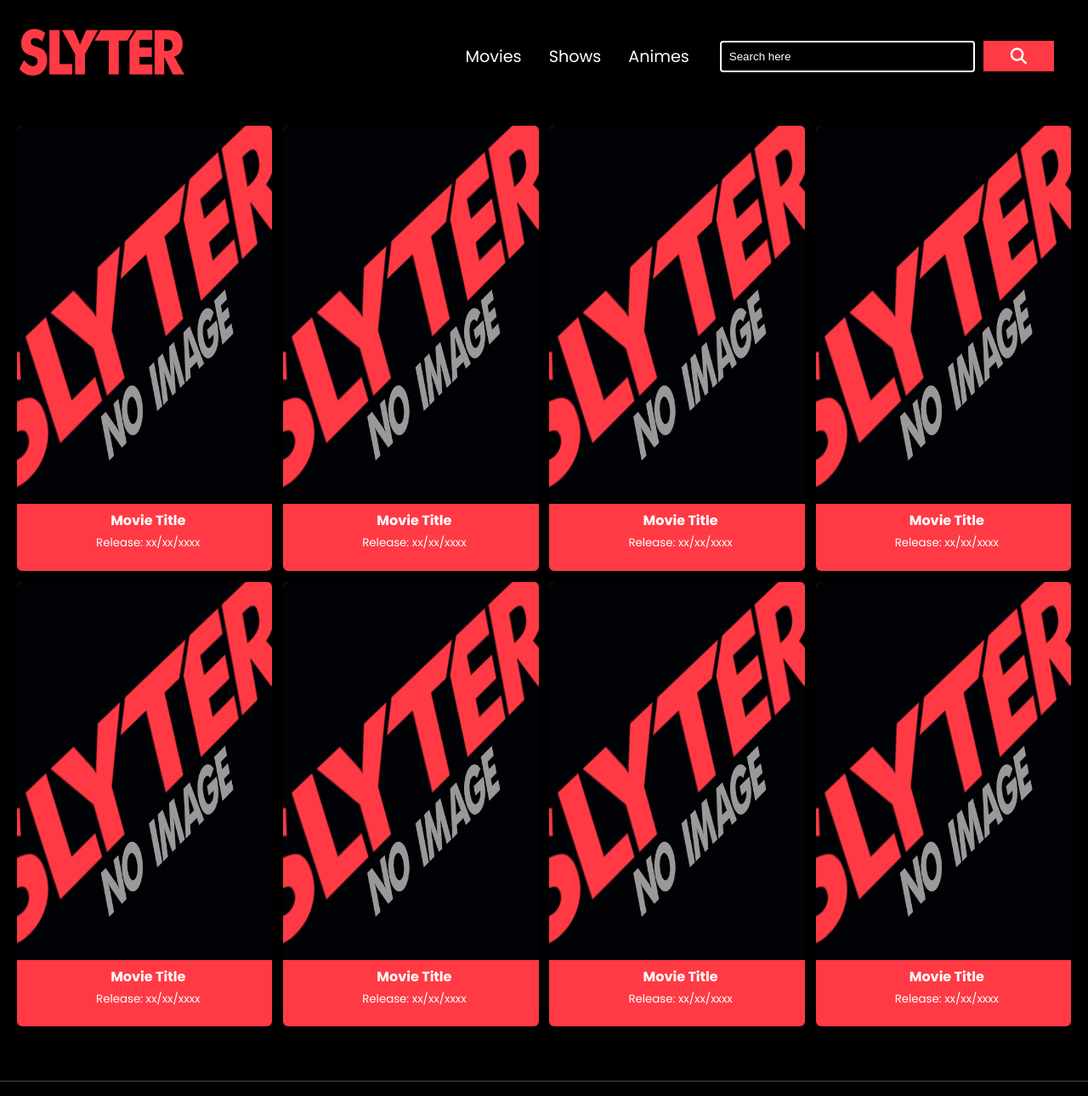
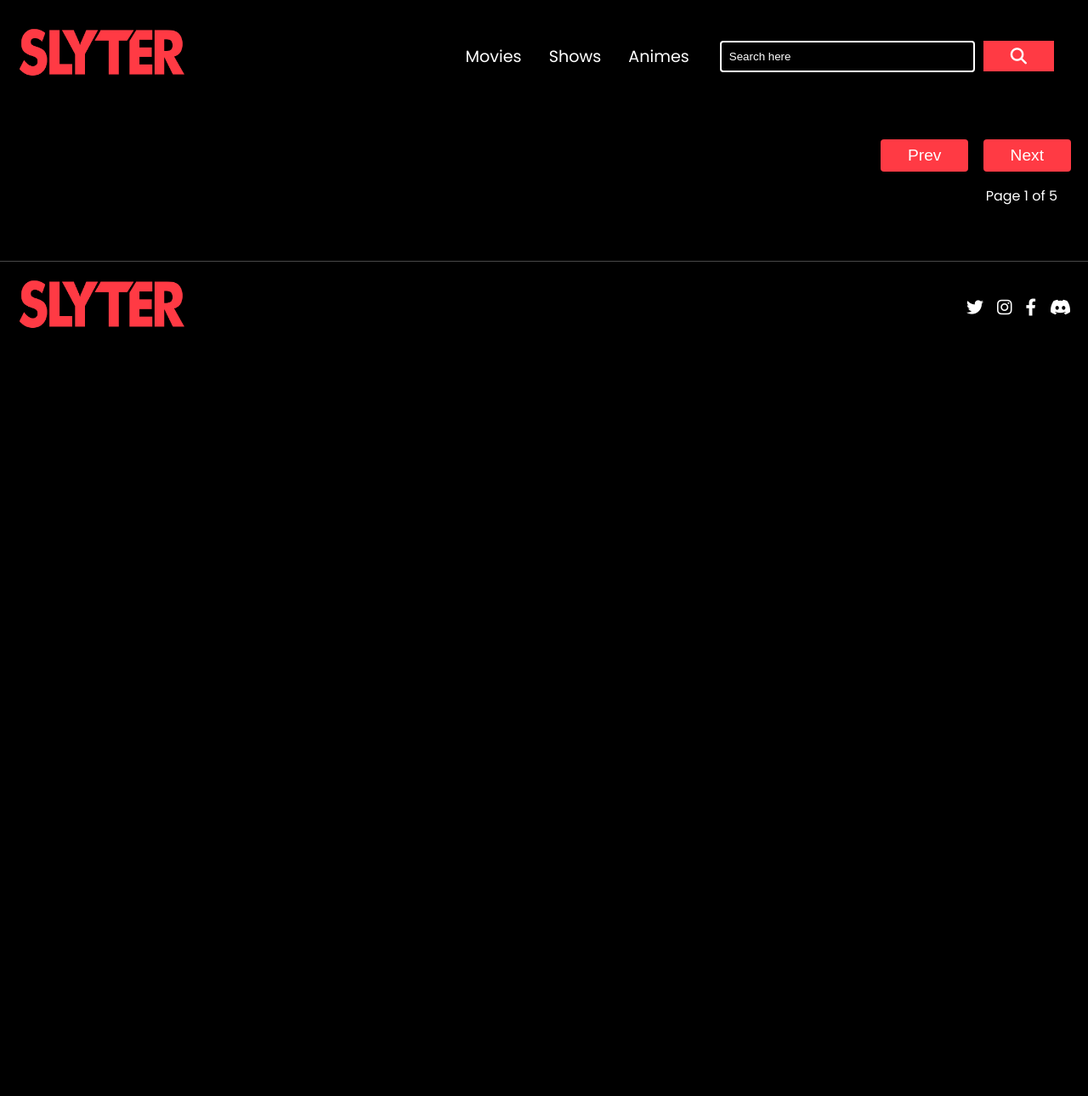
Before and after one commit to DrakonZZZ/Slyter-app, a plain HTML site: page search.html in a window 1280 px wide. Shown: the top 1290 px of the page at 85% size. After the commit the page ends 800 px from the top, so only its background shows below. Drawn offline with Linux system fonts and the light colour scheme.

Commit message:
add search feature

```diff
--- a/css/style.css
+++ b/css/style.css
@@ -104,6 +104,23 @@ p {
     color: #fff;
 }
 
+#pagination {
+    margin-top: 1rem;
+    text-align: end;
+}
+
+#pagination .btn {
+    border-radius: 4px;
+    color: #fff;
+    font-size: 1.2rem;
+    padding: 0.5rem 2rem;
+    margin-left: 0.8rem;
+}
+
+.page-count {
+    position: relative;
+    margin: 1rem;
+}
 
 .btn {
     display: inline-block;
@@ -319,7 +336,6 @@ p {
 
 /* alert */
 .alert {
-    background: var(--color-sec);
     text-align: center;
     padding: 0 2rem;
     margin-top: 0.2rem;
@@ -328,7 +344,7 @@ p {
     z-index: 9;
 }
 
-.alert-message {
+.alert-message-success {
     background: rgb(3, 196, 3);
 }
 
--- a/js/script.js
+++ b/js/script.js
@@ -4,6 +4,8 @@ const state = {
     page: 1,
     query: '',
     pages: 1,
+    totalPages: 1,
+    totalResult: 0,
   },
 };
 
@@ -57,7 +59,7 @@ async function getMovieInfo() {
 
   //   backdrop image
   backdropImage('movie', response.backdrop_path);
-
+  console.log(response);
   const newEl = document.createElement('div');
   newEl.className = 'movie-info';
   newEl.innerHTML = `
@@ -283,11 +285,47 @@ async function search() {
   state.search.query = urlParams.get('search-query');
 
   if (state.search.query !== '' && state.search.query !== null) {
-    const data = await searchRetrieve();
-    console.log(data);
+    const { results, total_pages, page, total_Result } = await searchRetrieve();
+    state.search.page = page;
+    state.search.totalPages = total_pages;
+    state.search.totalResult = total_Result;
+    if (results.length === 0) {
+      alertDisplay('No results found', 'alert-message-fail');
+      return;
+    } else {
+      document.querySelector('#search-query').value = '';
+      searchResultDisplay(results);
+    }
   } else {
-    alertDisplay("you haven't entered anything");
+    alertDisplay("you haven't entered anything", 'alert-message-fail');
   }
+}
+
+function searchResultDisplay(results) {
+  results.forEach((result) => {
+    const type = result.media_type;
+    const newEl = document.createElement('div');
+    newEl.className = 'block';
+    newEl.innerHTML = `
+    <a href="${type}-info.html?id=${result.id}">
+    ${
+      result.poster_path
+        ? `<img src="https://image.tmdb.org/t/p/w500${result.poster_path}" class="block-img"></img>`
+        : `<img src="/images/no-image.png" class="block-img"></img>`
+    }
+    </a>
+    <div class="block-body">
+        <h5 class="block-title">${
+          result.original_title || result.original_name
+        }</h5>
+        <p class="block-text">
+            <small class="text-muted">Release: ${
+              result.release_date || result.first_air_date
+            }</small>
+        </p>
+    </div>`;
+    document.querySelector('#search-results').appendChild(newEl);
+  });
 }
 
 //Display alert
--- a/search.html
+++ b/search.html
@@ -49,100 +49,17 @@
                 </div>
             </div>
         </div>
-        </div>
     </header>
 
     <section id="search-result-wrapper" class="container">
         <heading id="search-result-wrapper"></heading>
         <div id="search-results" class="grid">
-            <div class="block">
-                <a href="movie-info.html?id=1">
-                    <img src="/images/no-image.png" class="block-img" alt="title">
-                </a>
-                <div class="block-body">
-                    <h5 class="block-title">Movie Title</h5>
-                    <p class="block-text">
-                        <small class="text-muted">Release: xx/xx/xxxx</small>
-                    </p>
-                </div>
-            </div>
-            <div class="block">
-                <a href="movie-info.html?id=1">
-                    <img src="/images/no-image.png" class="block-img" alt="title">
-                </a>
-                <div class="block-body">
-                    <h5 class="block-title">Movie Title</h5>
-                    <p class="block-text">
-                        <small class="text-muted">Release: xx/xx/xxxx</small>
-                    </p>
-                </div>
-            </div>
-            <div class="block">
-                <a href="movie-info.html?id=1">
-                    <img src="/images/no-image.png" class="block-img" alt="title">
-                </a>
-                <div class="block-body">
-                    <h5 class="block-title">Movie Title</h5>
-                    <p class="block-text">
-                        <small class="text-muted">Release: xx/xx/xxxx</small>
-                    </p>
-                </div>
-            </div>
-            <div class="block">
-                <a href="movie-info.html?id=1">
-                    <img src="/images/no-image.png" class="block-img" alt="title">
-                </a>
-                <div class="block-body">
-                    <h5 class="block-title">Movie Title</h5>
-                    <p class="block-text">
-                        <small class="text-muted">Release: xx/xx/xxxx</small>
-                    </p>
-                </div>
-            </div>
-            <div class="block">
-                <a href="movie-info.html?id=1">
-                    <img src="/images/no-image.png" class="block-img" alt="title">
-                </a>
-                <div class="block-body">
-                    <h5 class="block-title">Movie Title</h5>
-                    <p class="block-text">
-                        <small class="text-muted">Release: xx/xx/xxxx</small>
-                    </p>
-                </div>
-            </div>
-            <div class="block">
-                <a href="movie-info.html?id=1">
-                    <img src="/images/no-image.png" class="block-img" alt="title">
-                </a>
-                <div class="block-body">
-                    <h5 class="block-title">Movie Title</h5>
-                    <p class="block-text">
-                        <small class="text-muted">Release: xx/xx/xxxx</small>
-                    </p>
-                </div>
-            </div>
-            <div class="block">
-                <a href="movie-info.html?id=1">
-                    <img src="/images/no-image.png" class="block-img" alt="title">
-                </a>
-                <div class="block-body">
-                    <h5 class="block-title">Movie Title</h5>
-                    <p class="block-text">
-                        <small class="text-muted">Release: xx/xx/xxxx</small>
-                    </p>
-                </div>
-            </div>
-            <div class="block">
-                <a href="movie-info.html?id=1">
-                    <img src="/images/no-image.png" class="block-img" alt="title">
-                </a>
-                <div class="block-body">
-                    <h5 class="block-title">Movie Title</h5>
-                    <p class="block-text">
-                        <small class="text-muted">Release: xx/xx/xxxx</small>
-                    </p>
-                </div>
-            </div>
+
+        </div>
+        <div id="pagination">
+            <button class="btn btn-primary">Prev</button>
+            <button class="btn btn-primary">Next</button>
+            <div class="page-count">Page 1 of 5</div>
         </div>
     </section>
 
```
